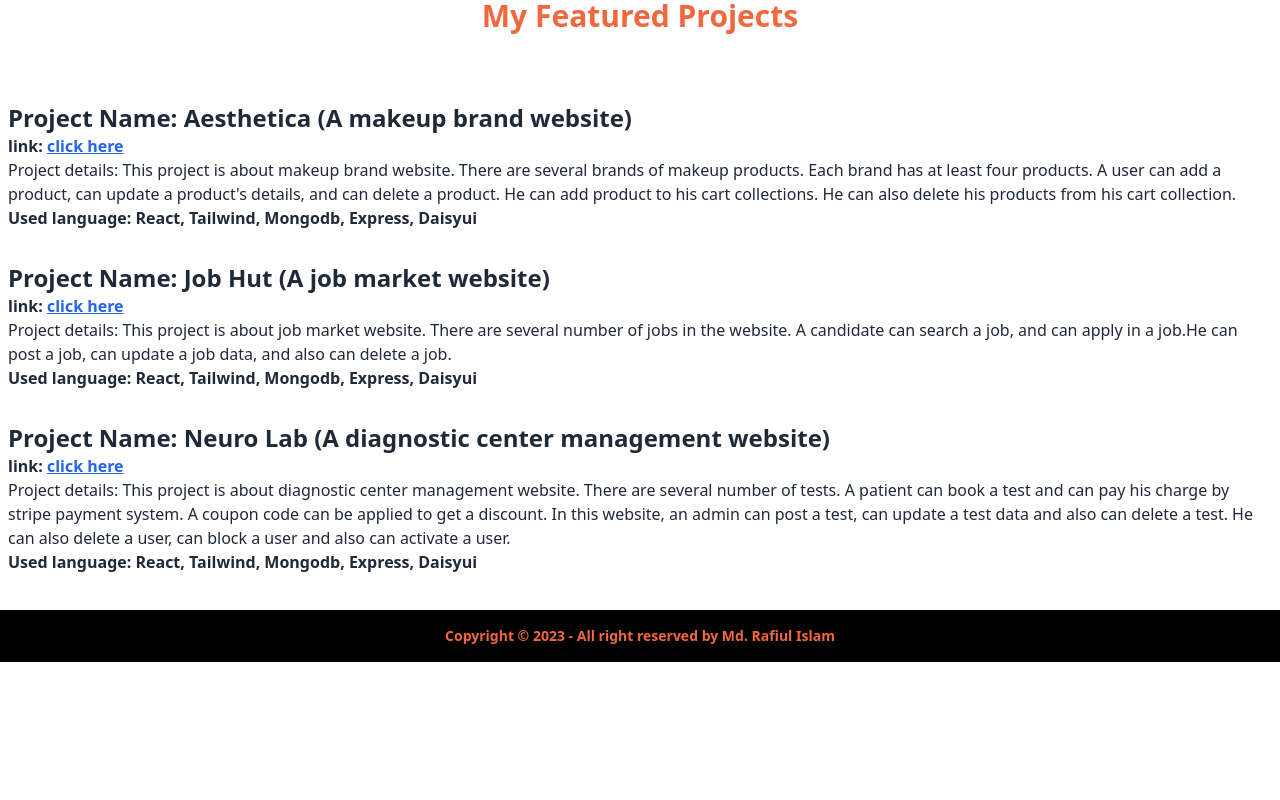
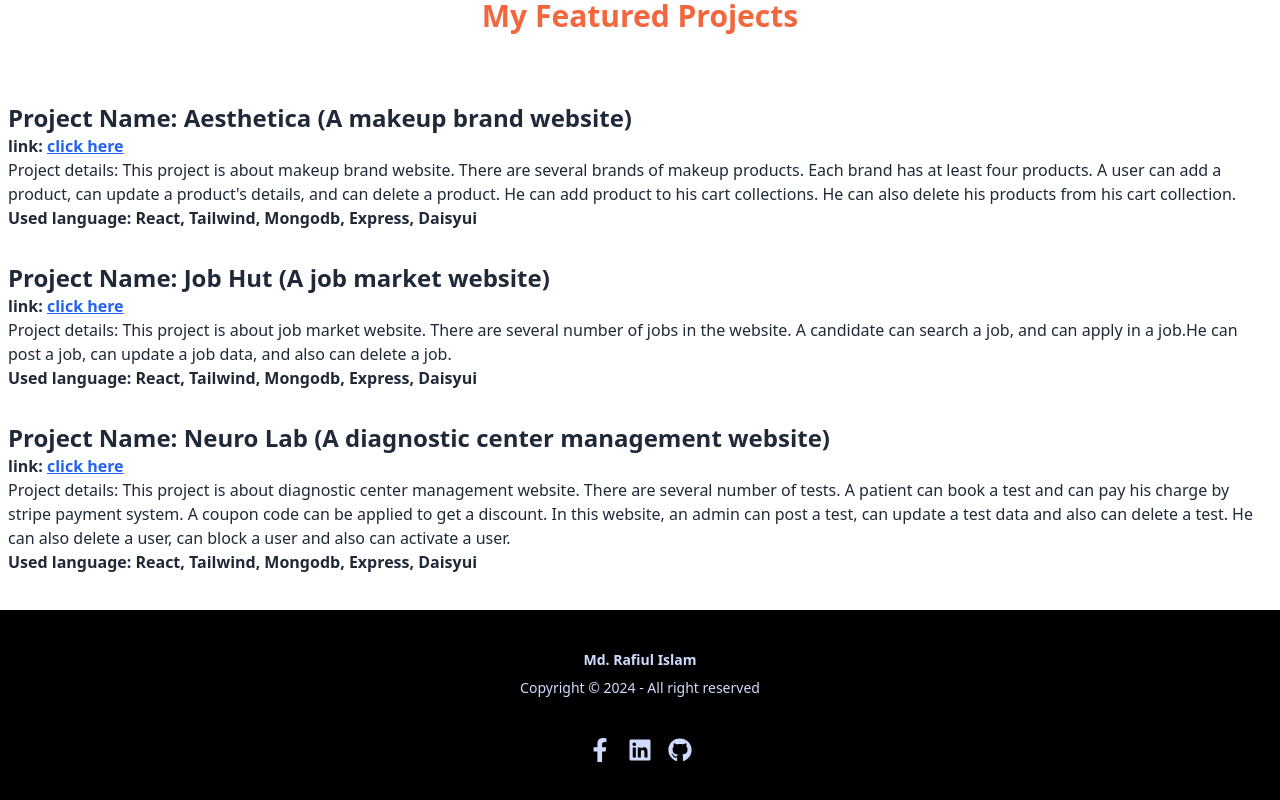
Before and after one commit to Rafiul23/my-portfolio-website, a React (Vite) app: page / in a window 1280 px wide. Shown: the part 1558-2358 px from the top of the page. Before the commit the page ends 2220 px from the top, so only its background shows below. Built offline with nearby package versions, Linux system fonts and the light colour scheme.

Commit message:
added new footer

```diff
--- a/package.json
+++ b/package.json
@@ -14,6 +14,7 @@
     "match-sorter": "^6.3.1",
     "react": "^18.2.0",
     "react-dom": "^18.2.0",
+    "react-icons": "^5.0.1",
     "react-router-dom": "^6.20.1",
     "sort-by": "^1.2.0",
     "sweetalert2": "^11.10.1"
--- a/src/Components/Footer.jsx
+++ b/src/Components/Footer.jsx
@@ -1,11 +1,24 @@
-import React from 'react';
+import { FaFacebookF } from "react-icons/fa";
+import { FaLinkedin } from "react-icons/fa6";
+import { FaGithub } from "react-icons/fa";
 
 const Footer = () => {
     return (
-        <footer className="footer footer-center p-4 py-4 bg-black text-base-content">
+        <footer className="footer footer-center p-10 bg-black text-primary-content">
             <aside>
-                <p className='text-alpha font-bold'>Copyright © 2023 - All right reserved by Md. Rafiul Islam</p>
+
+                <p className="font-bold">
+                    Md. Rafiul Islam
+                </p>
+                <p>Copyright © 2024 - All right reserved</p>
             </aside>
+            <nav>
+                <div className="grid grid-flow-col gap-4">
+                    <a className="text-2xl" href="https://www.facebook.com/rafiulislam.shaon.5"><FaFacebookF /></a>
+                    <a className="text-2xl" href="https://www.linkedin.com/in/md-rafiul-islam-645681112/"><FaLinkedin /></a>
+                    <a className="text-2xl" href="https://github.com/rafiul23/"><FaGithub /></a>
+                </div>
+            </nav>
         </footer>
     );
 };
```
Also changed, not shown: 1 other file (tests, documents, lock files or other folders).
